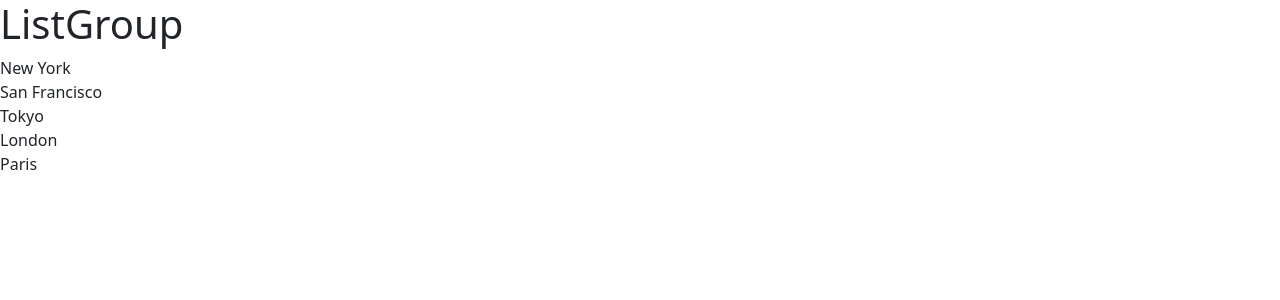
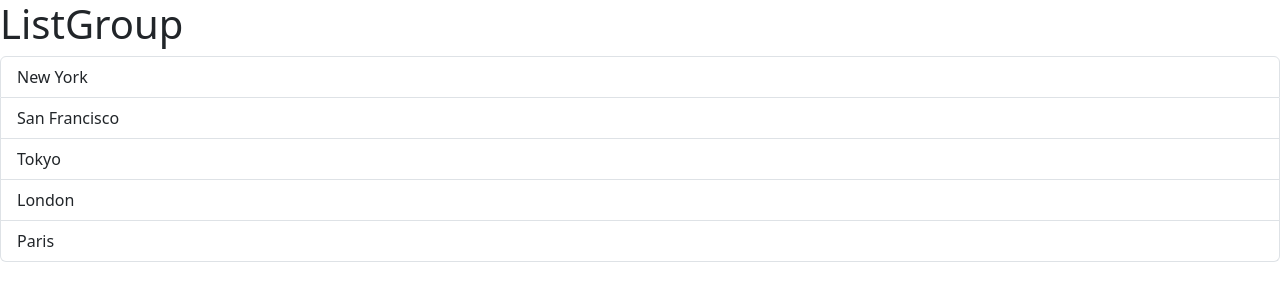
Before and after one commit to Muvva-Adityavardhan/Learning-React, a React (Vite) app in the folder react-app/: page / in a window 1280 px wide. Shown: the top 300 px of the page. Built offline with nearby package versions, Linux system fonts and the light colour scheme.

Commit message:
Handling events

```diff
--- a/react-app/src/components/ListGroup.tsx
+++ b/react-app/src/components/ListGroup.tsx
@@ -1,14 +1,22 @@
+import type { MouseEvent } from "react";
+
 function ListGroup() {
 	let items = ["New York", "San Francisco", "Tokyo", "London", "Paris"];
-	//items = []; // Uncomment this line to test the "No items found" case
+
+	const handleClick = (event: MouseEvent) => console.log(event);
+	//Event handler to log the event when an item is clicked
+	//This function can be used to handle click events on the list items
 
 	return (
 		<>
 			<h1>ListGroup</h1>
-            {items.length === 0 && <p>No items found</p>}
+			{items.length === 0 && <p>No items found</p>}
 			<ul className="list-group">
-				{items.map((item) => (
-					<li key={item}>{item}</li>
+				{items.map((item, index) => (
+					<li className="list-group-item" key={item} onClick={handleClick}>
+						{/* Using the item as the key, which is acceptable here since items are unique */}
+						{item}
+					</li>
 				))}
 			</ul>
 		</>
```
